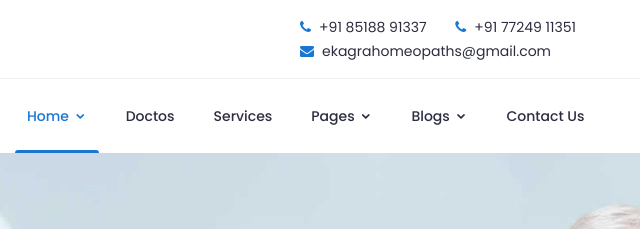
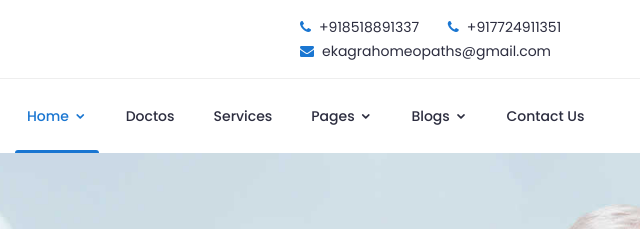
Before and after one commit to nikhilsahu349/Ekagra-Homeopaths, a plain HTML site: page index.html in a window 1280 px wide. Shown: the top 229 px of the page, 355-995 px from the left. Drawn offline with Linux system fonts and the light colour scheme; a script that the page names is missing.

Commit message:
Update index.html

```diff
--- a/index.html
+++ b/index.html
@@ -80,8 +80,8 @@
 						<div class="col-lg-6 col-md-7 col-12">
 							<!-- Top Contact -->
 							<ul class="top-contact">
-								<li><i class="fa fa-phone"></i>+91 85188 91337</li>
-								<li><i class="fa fa-phone"></i>+91 77249 11351</li>
+								<li><i class="fa fa-phone"></i>+918518891337</li>
+								<li><i class="fa fa-phone"></i>+917724911351</li>
 								<li><i class="fa fa-envelope"></i><a href="ekagrahomeopaths@gmail.com">ekagrahomeopaths@gmail.com</a></li>
 							</ul>
 							<!-- End Top Contact -->
```
